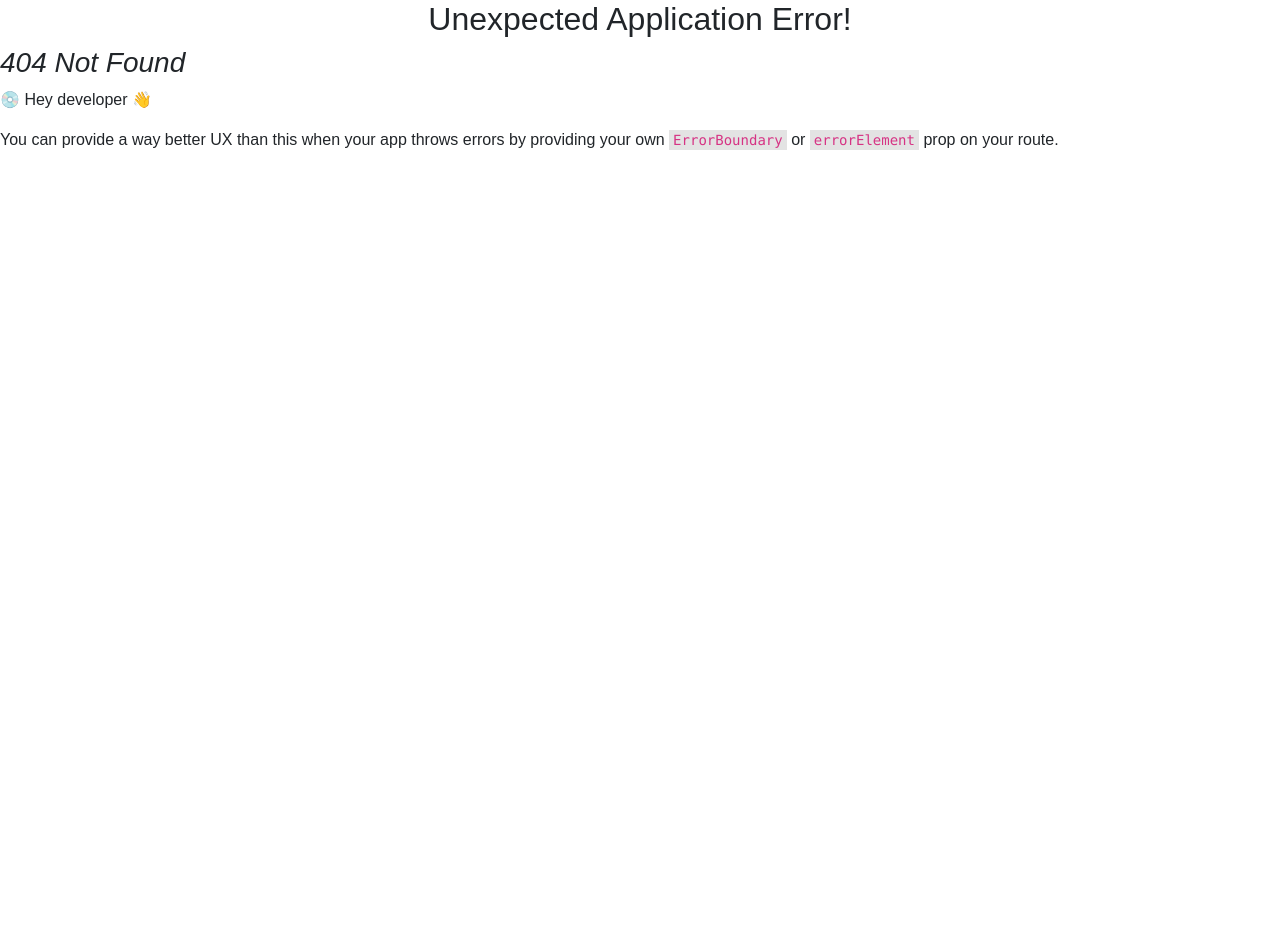
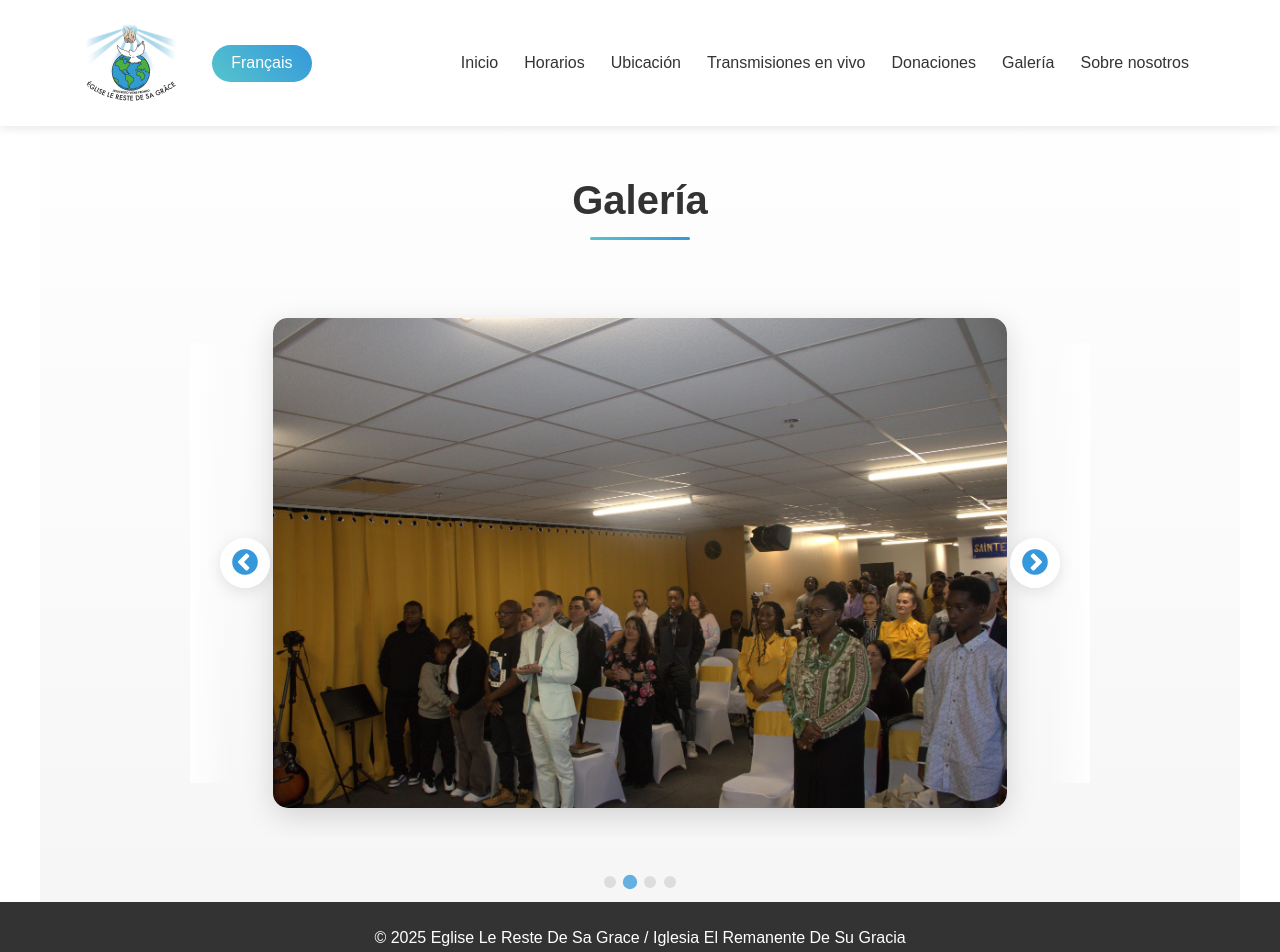
Before and after one commit to Francesco-Mejia/iglesia-website, a React (Create React App) app: page /gallery in a window 1280 px wide. Before the commit this address had no page. Shown: the top 952 px of the page. Before the commit the page ends 800 px from the top, so only its background shows below. Built offline with nearby package versions, Linux system fonts and the light colour scheme.

Commit message:
Ajout de la section "Galerie" avec les traductions en espagnol et en français, ainsi que des styles CSS améliorés pour la galerie dans App.css. Mise à jour du composant Header pour inclure un lien vers la galerie.

```diff
--- a/public/locales/es/translation.json
+++ b/public/locales/es/translation.json
@@ -14,7 +14,8 @@
       "news": "Noticias",
       "contact": "Contacto",
       "donations": "Donaciones",
-      "livestream": "Transmisiones en vivo"
+      "livestream": "Transmisiones en vivo",
+      "gallery": "Galería"
     },
     "about": {
       "title": "Sobre Nosotros",
@@ -84,5 +85,8 @@
       "watchNow": "Ver Ahora",
       "noPastStreams": "No hay transmisiones pasadas disponibles",
       "error": "Se produjo un error al cargar las transmisiones"
+    },
+    "gallery": {
+      "title": "Galería"
     }
   }
--- a/public/locales/fr/translation.json
+++ b/public/locales/fr/translation.json
@@ -14,7 +14,8 @@
       "news": "Actualités",
       "contact": "Contact",
       "donations": "Dons",
-      "livestream": "Diffusions en direct"
+      "livestream": "Diffusions en direct",
+      "gallery": "Galerie"
     },
     "about": {
       "title": "À propos de nous",
@@ -83,5 +84,8 @@
       "watchNow": "Regarder",
       "noPastStreams": "Aucune diffusion passée disponible",
       "error": "Une erreur est survenue lors du chargement des diffusions"
+    },
+    "gallery": {
+      "title": "Galerie"
     }
   }
--- a/src/App.css
+++ b/src/App.css
@@ -1254,3 +1254,256 @@ header {
     top: -5px;
   }
 }
+
+/* Styles améliorés pour la galerie */
+.gallery-container {
+  padding: 4rem 2rem;
+  max-width: 1200px;
+  margin: 80px auto 0;
+  min-height: calc(100vh - 100px);
+  display: flex;
+  flex-direction: column;
+  align-items: center;
+  background: linear-gradient(to bottom, rgba(255, 255, 255, 0.9), rgba(245, 245, 245, 0.9));
+  position: relative;
+  overflow: hidden;
+}
+
+.gallery-container::before {
+  content: '';
+  position: absolute;
+  top: 0;
+  left: 0;
+  right: 0;
+  height: 4px;
+  background: linear-gradient(90deg, #56c4cc, #3498db, #56c4cc);
+  animation: gradient 3s ease infinite;
+  background-size: 200% 200%;
+}
+
+@keyframes gradient {
+  0% { background-position: 0% 50%; }
+  50% { background-position: 100% 50%; }
+  100% { background-position: 0% 50%; }
+}
+
+.gallery-container h1 {
+  text-align: center;
+  margin: 2rem 0 3rem 0;
+  color: #333;
+  width: 100%;
+  font-size: 2.5rem;
+  font-weight: 600;
+  position: relative;
+  padding-bottom: 1rem;
+  z-index: 1;
+}
+
+.gallery-container h1::after {
+  content: '';
+  position: absolute;
+  bottom: 0;
+  left: 50%;
+  transform: translateX(-50%);
+  width: 100px;
+  height: 3px;
+  background: linear-gradient(90deg, #56c4cc, #3498db);
+  border-radius: 3px;
+}
+
+.gallery-slider {
+  width: 100%;
+  max-width: 900px;
+  margin: 0 auto;
+  padding: 0 40px;
+  position: relative;
+}
+
+.gallery-slider::before,
+.gallery-slider::after {
+  content: '';
+  position: absolute;
+  top: 50%;
+  transform: translateY(-50%);
+  width: 40px;
+  height: 80%;
+  background: linear-gradient(to right, rgba(255, 255, 255, 0.9), transparent);
+  z-index: 2;
+  pointer-events: none;
+}
+
+.gallery-slider::before {
+  left: 0;
+}
+
+.gallery-slider::after {
+  right: 0;
+  transform: translateY(-50%) rotate(180deg);
+}
+
+.media-item {
+  display: flex !important;
+  justify-content: center;
+  align-items: center;
+  height: 550px;
+  padding: 30px;
+  transition: all 0.3s ease;
+}
+
+.media-item img,
+.media-item video {
+  max-width: 100%;
+  max-height: 100%;
+  object-fit: contain;
+  margin: 0 auto;
+  box-shadow: 0 8px 30px rgba(0, 0, 0, 0.15);
+  border-radius: 15px;
+  transition: all 0.5s ease;
+}
+
+/* Style spécifique pour les contrôles vidéo */
+.media-item video::-webkit-media-controls {
+  background-color: rgba(0, 0, 0, 0.5);
+  border-radius: 15px;
+  padding: 5px;
+}
+
+.media-item video::-webkit-media-controls-panel {
+  background-color: transparent;
+}
+
+.slick-current .media-item img {
+  transform: scale(1);
+}
+
+/* Styles améliorés pour les flèches du slider */
+.slick-prev,
+.slick-next {
+  width: 50px;
+  height: 50px;
+  background: rgba(255, 255, 255, 0.9);
+  border-radius: 50%;
+  box-shadow: 0 4px 15px rgba(0, 0, 0, 0.1);
+  transition: all 0.3s ease;
+  z-index: 3;
+}
+
+.slick-prev {
+  left: -10px;
+}
+
+.slick-next {
+  right: -10px;
+}
+
+.slick-prev:hover,
+.slick-next:hover {
+  background: white;
+  box-shadow: 0 6px 20px rgba(0, 0, 0, 0.15);
+  transform: scale(1.05);
+}
+
+.slick-prev:before,
+.slick-next:before {
+  font-size: 30px;
+  color: #3498db;
+  opacity: 1;
+}
+
+/* Styles améliorés pour les points de navigation */
+.slick-dots {
+  bottom: -50px;
+  display: flex !important;
+  justify-content: center;
+  align-items: center;
+  gap: 8px;
+}
+
+.slick-dots li {
+  width: 12px;
+  height: 12px;
+  margin: 0;
+}
+
+.slick-dots li button {
+  width: 12px;
+  height: 12px;
+  padding: 0;
+}
+
+.slick-dots li button:before {
+  font-size: 0;
+  width: 12px;
+  height: 12px;
+  background: #ddd;
+  border-radius: 50%;
+  opacity: 1;
+  transition: all 0.3s ease;
+}
+
+.slick-dots li.slick-active button:before {
+  background: #3498db;
+  transform: scale(1.2);
+}
+
+/* Animation pour le chargement des images */
+@keyframes fadeIn {
+  from { opacity: 0; transform: scale(0.9); }
+  to { opacity: 1; transform: scale(1); }
+}
+
+.media-item img {
+  animation: fadeIn 0.5s ease-out;
+}
+
+/* Responsive design */
+@media (max-width: 768px) {
+  .gallery-container {
+    padding: 3rem 1rem;
+  }
+
+  .gallery-container h1 {
+    font-size: 2rem;
+  }
+
+  .media-item {
+    height: 400px;
+    padding: 20px;
+  }
+
+  .slick-prev {
+    left: -5px;
+  }
+
+  .slick-next {
+    right: -5px;
+  }
+}
+
+@media (max-width: 480px) {
+  .gallery-container {
+    padding: 2rem 0.5rem;
+  }
+
+  .gallery-container h1 {
+    font-size: 1.8rem;
+  }
+
+  .media-item {
+    height: 300px;
+    padding: 15px;
+  }
+
+  .slick-prev,
+  .slick-next {
+    width: 40px;
+    height: 40px;
+  }
+}
+
+/* Assurer que le contenu principal prend toute la hauteur disponible */
+.main-content {
+  min-height: calc(100vh - 60px); /* Ajustez 60px selon la hauteur de votre footer */
+  display: flex;
+  flex-direction: column;
+}
--- a/src/App.tsx
+++ b/src/App.tsx
@@ -17,6 +17,7 @@ import { News } from './Components/News';
 import { Donations } from './Components/Donations';
 import { Contact } from './Components/Contact';
 import { AboutUsPage } from './pages/AboutUsPage';
+import { Gallery } from './pages/Gallery';
 
 const HomePage: React.FC = () => {
   return (
@@ -52,6 +53,10 @@ const router = createBrowserRouter([
     path: "/about",
     element: <Layout><AboutUsPage /></Layout>,
   },
+  {
+    path: "/gallery",
+    element: <Layout><Gallery /></Layout>,
+  },
 ]);
 
 const App: React.FC = () => {
--- a/src/Components/Header.tsx
+++ b/src/Components/Header.tsx
@@ -61,6 +61,7 @@ export function Header() {
               <Nav.Link href="#ubicacion" onClick={() => setExpanded(false)}>{t('header.location')}</Nav.Link>
               <Nav.Link href="#transmisiones" onClick={() => setExpanded(false)}>{t('header.livestream')}</Nav.Link>
               <Nav.Link href="#donaciones" onClick={() => setExpanded(false)}>{t('header.donations')}</Nav.Link>
+              <Nav.Link as={Link} to="/gallery" onClick={() => setExpanded(false)}>{t('header.gallery')}</Nav.Link>
               <Nav.Link as={Link} to="/about" onClick={() => setExpanded(false)}>{t('header.about')}</Nav.Link>
             </Nav>
           </Navbar.Collapse>
--- a/src/Components/LiveStream.tsx
+++ b/src/Components/LiveStream.tsx
@@ -153,7 +153,7 @@ export function LiveStream() {
         ) : (
           <Row className="justify-content-center mb-5">
             <Col xs={12} className="text-center">
-              <p>{t('livestream.noLiveStream')}</p>
+
             </Col>
           </Row>
         )}
--- /dev/null
+++ b/src/pages/Gallery.tsx
@@ -0,0 +1,57 @@
+import React from 'react';
+import Slider from 'react-slick';
+import { useTranslation } from 'react-i18next';
+
+export const Gallery: React.FC = () => {
+  const { t } = useTranslation();
+  const settings = {
+    dots: true,
+    infinite: true,
+    speed: 500,
+    slidesToShow: 1,
+    slidesToScroll: 1,
+    autoplay: true,
+    autoplaySpeed: 3000,
+    pauseOnHover: true,
+  };
+
+  const media = [
+    '/images/logo_iglesia.jpg',
+    '/images/culto7.jpg',
+    '/images/culto8.jpg',
+    '/images/Les_difficultés.mp4',
+  ];
+
+  const isVideo = (path: string) => {
+    return path.toLowerCase().endsWith('.mp4');
+  };
+
+  return (
+    <div className="gallery-container">
+      <h1>{t('gallery.title')}</h1>
+      <div className="gallery-slider">
+        <Slider {...settings}>
+          {media.map((item, index) => (
+            <div key={index} className="media-item">
+              {isVideo(item) ? (
+                <video
+                  controls
+                  autoPlay={false}
+                  muted
+                  style={{ maxWidth: '100%', height: 'auto' }}
+                >
+                  <source src={item} type="video/mp4" />
+                  Votre navigateur ne supporte pas la lecture de vidéos.
+                </video>
+              ) : (
+                <img src={item} alt={`Photo de l'église ${index + 1}`} />
+              )}
+            </div>
+          ))}
+        </Slider>
+      </div>
+    </div>
+  );
+};
+
+export default Gallery;
```
Also changed, not shown: 1 other file (tests, documents, lock files or other folders).
